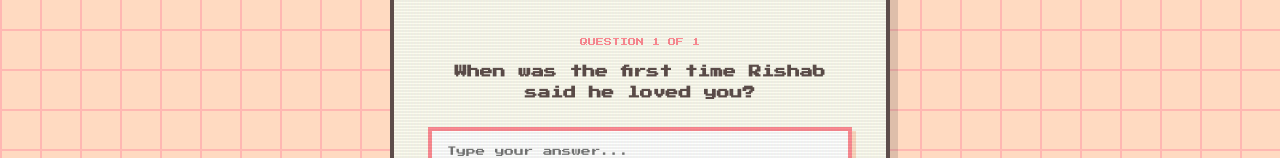
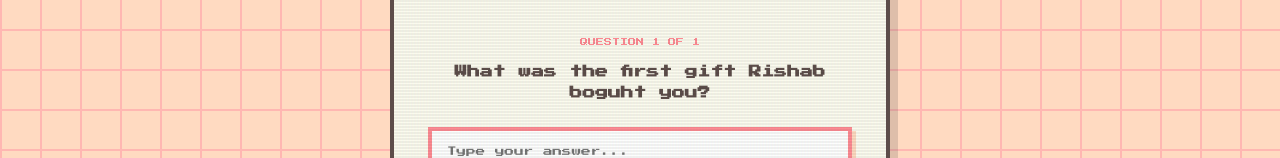
Before and after one commit to rishabshivkumar7/ballentines, a React (Create React App) app: page / in a window 1280 px wide. Shown: the part 291-449 px from the top of the page. Built offline with nearby package versions, Linux system fonts and the light colour scheme; the HTML template or start-up script is replaced by a standard one.

Commit message:
added 5th question

```diff
--- a/src/App.css
+++ b/src/App.css
@@ -328,6 +328,15 @@ body {
   padding: 10px;
 }
 
+.kiss-image {
+  width: 100%;
+  max-width: 150px;
+  margin: 10px auto 0 auto;
+  display: block;
+  image-rendering: pixelated;
+  transform: translateX(-15px);
+}
+
 .question-counter {
   font-size: 0.5rem;
   color: var(--peach-dark);
--- a/src/components/LoginQuestionnaire.jsx
+++ b/src/components/LoginQuestionnaire.jsx
@@ -33,7 +33,12 @@ const LoginQuestionnaire = ({ questions, onSuccess }) => {
         return (
             <div className="login-questionnaire finished">
                 <h2 className="question-text">That's all for now!</h2>
-                <p style={{ fontSize: '0.5rem', marginTop: '20px', opacity: 0.6 }}> (Love ya 😘) </p>
+                <img
+                    src={process.env.PUBLIC_URL + '/photos/kiss.png'}
+                    alt="Kiss"
+                    className="kiss-image"
+                />
+                <p style={{ fontSize: '0.5rem', marginTop: '20px', opacity: 0.6 }}> Love ya! </p>
             </div>
         );
     }
--- a/src/constants.js
+++ b/src/constants.js
@@ -62,16 +62,16 @@ export const LOGIN_QUESTIONS = [
     //     question: "What is my biggest fear?",
     //     correctAnswers: ["Drowning", "Stranded in the ocean", "Stranded at sea", "ocean", "the ocean"]
     // },
+    // {
+    //     id: 4,
+    //     question: "When was the first time Rishab said he loved you?",
+    //     correctAnswers: ["18th Feb 2021", "18/2/2021", "feb 18th 2021"]
+    // },
     {
-        id: 4,
-        question: "When was the first time Rishab said he loved you?",
-        correctAnswers: ["18th Feb 2021", "18/2/2021", "feb 18th 2021"]
+        id: 5,
+        question: "What was the first gift Rishab boguht you?",
+        correctAnswers: ["bracelet", "pearls", "pearl bracelet"]
     },
-    // {
-    //     id: 5,
-    //     question: "Do you love me?",
-    //     correctAnswers: ["Yes", "Of course", "Always", "I do"]
-    // },
     // {
     //     id: 6,
     //     question: "Do you love me?",
```
Also changed, not shown: public/photos/kiss.png (added).
